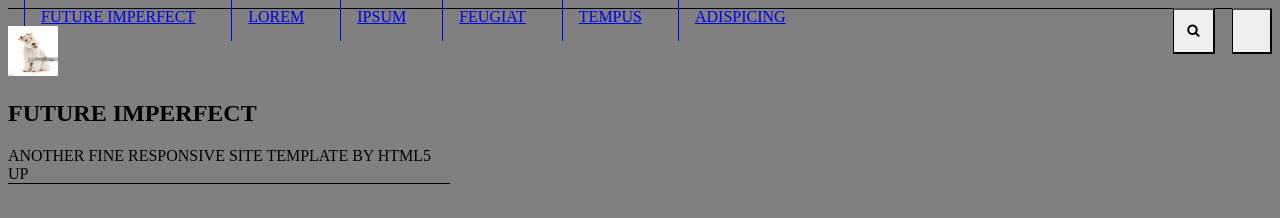
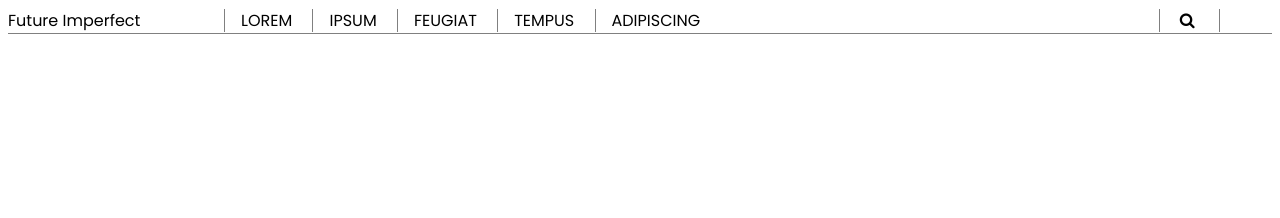
Before and after one commit to mgoetgheluck/ib_cegos_interfaces_graphiques, a plain HTML site: page TP2/index.html in a window 1280 px wide. Drawn offline with Linux system fonts and the light colour scheme.

Commit message:
header manager OK

```diff
--- a/TP2/index.html
+++ b/TP2/index.html
@@ -5,59 +5,26 @@
     <meta name="viewport" content="width=device-width, initial-scale=1.0">
     <link rel="stylesheet" type="text/css"  href="styles.css">
     <link rel="stylesheet" href="https://cdnjs.cloudflare.com/ajax/libs/font-awesome/4.7.0/css/font-awesome.min.css">
+    <link rel="stylesheet" href="https://fonts.googleapis.com/css2?family=Poppins:wght@400;700&display=swap">
 
     <body>
-        <!-- HEADER DEBUT-->
-         <header>
-            <nav class="header_nav">
-                <div class="header_nav_container">
-                    <!-- HOME link -->
-                    <div class="left_nav">
-                        <a href="index.html">FUTURE IMPERFECT</a>
+        <!-- HEADER CONTAINER START -->
+        <div class="headerContainer">
+            <div class="logo">
+                <span>Future Imperfect</span>
+            </div>
+            <div class="linksContainer">
                 <a href="lorem.html">LOREM</a>
                 <a href="ipsum.html">IPSUM</a>
                 <a href="feugiat.html">FEUGIAT</a>
                 <a href="tempus.html">TEMPUS</a>
-                        <a href="adispicing.html">ADISPICING</a>
+                <a href="adpiscing.html">ADIPISCING</a>
             </div>
-                    <div class="right_nav">
-                        <button><i class="fa fa-search"></i></button>
-                        <button><i class="fa-solid fa-bars"></i></button>
+            <div class="buttonsContainer">
+                <span><i class="fa fa-search"></i></span>
+                <span><i class="fa-solid fa-bars"></i></span>
             </div>
         </div>
-            </nav>
-         </header>
-         <!-- HEADER FIN -->
-          <!-- CONTENU DEBUT -->
-         <div class="contentContainer">
-            <!-- FIRST COLUMN DEBUT -->
-            <div class="firstColumnContainer">
-                <!-- TITLE CONTAINER -->
-                <section class="titleContainer">
-                    <div>
-                        <img src="images/fox.jpg" width="50px" height="50px" />
-                    </div>
-                    <h1>FUTURE IMPERFECT</h1>
-                    <div>
-                        <span>ANOTHER FINE RESPONSIVE SITE TEMPLATE BY HTML5 UP</span>
-                    </div>
-                </section>
-                <!-- TITLE CONTAINER FIN -->
-                 <!-- ARTICLE VIGNETTES CONTAINER DEBUT -->
-                <section class="vignettesSectionContainer">
-                    <div class="vignetteContainer">
-
-                    </div>
-                </section>
-                  <!-- ARTICLE VIGNETTES CONTAINER FIN -->
-            </div>
-            <!-- FIRST COLUMN FIN -->
-             <!-- SECOND COLUMN DEBUT -->
-             <div class="secondColumnContainer">
-
-             </div>
-             <!-- SECOND COLUMN FIN -->
-         </div>
-         <!-- CONTENU FIN -->
+        <!-- HEADER CONTAINER END -->
     </body>
 </html>
--- a/TP2/styles.css
+++ b/TP2/styles.css
@@ -1,49 +1,34 @@
 body {
-    background-color: grey;
+    font-family: "Poppins", sans-serif;
 }
 
-.header_nav {
-    border-bottom: 1px solid;
-}
-.left_nav {
-    width: 70%;
-    float: left;
+body a {
+    color: black;
+    text-decoration: none;
 }
 
-.left_nav a {
-    border-left : 1px solid;
-    padding: 1em;
-    margin-left: 1em;
+.logo {
+    /* border-right : 1px solid grey; */
 }
 
-.left_nav:first-child {
-    border-left: none!important;
+.headerContainer {
+    display: grid;
+    grid-template-columns: 200px auto 200px;
+    border-bottom: 1px grey solid;
+    margin-top: 0.5em;
 }
 
-.right_nav{
-    width: 30%;
-    float: right;
+.headerContainer a {
+    border-left : 1px solid grey;
+    margin-left: 1em;
+    padding : 0 0 0 1em;
+}
+
+.buttonsContainer {
     text-align: right;
 }
 
-.right_nav button{
-    margin-left: 1em;
-    padding:1em;
-    border-left : 1px solid;
+.buttonsContainer span {
+    border-left: 1px solid grey;
+    padding: 0 20px 0 20px;
 }
-
-.contentContainer {
-    width: 100%;
-}
-
-.firstColumnContainer {
-    width : 35%;
-}
-
-.secondColumnContainer {
-    width: 65%;
-}
-
-.titleContainer {
-    border-bottom: 1px solid;
-}
```
Lines whose indentation alone changed are shown as unchanged.
